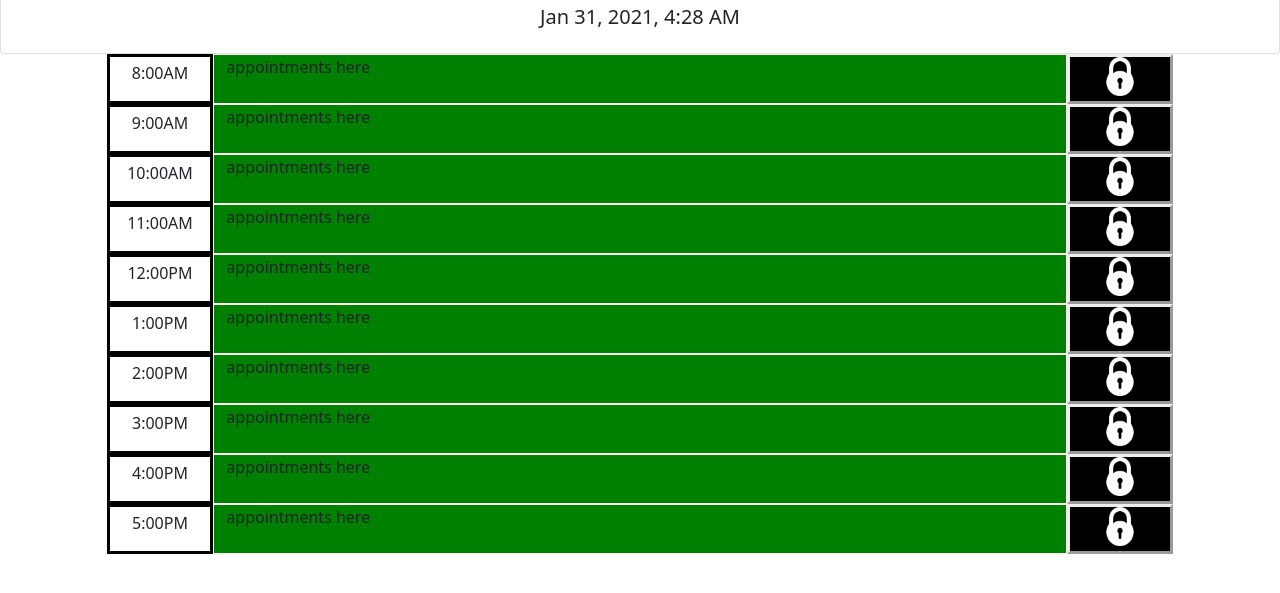
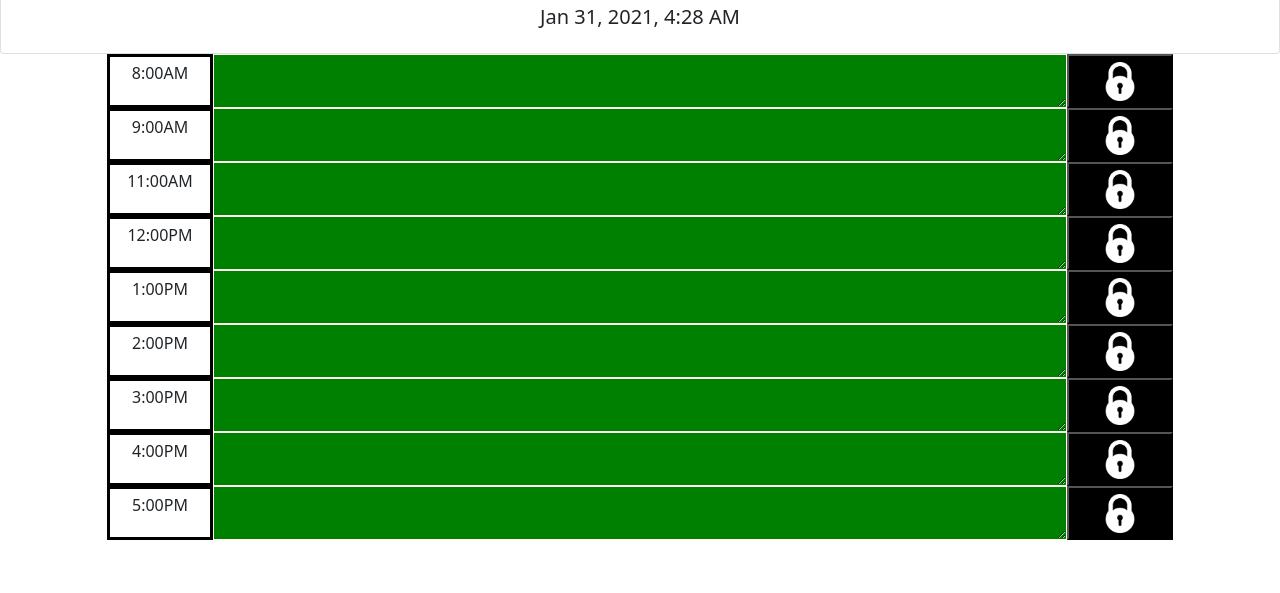
Before and after one commit to GQuak/05_WorkCalendar, a plain HTML site: page index.html in a window 1280 px wide. Shown: the part 91-684 px from the top of the page. Drawn offline with nearby package versions, Linux system fonts and the light colour scheme.

Commit message:
updating HTML elements & displaying todays date

```diff
--- a/index.html
+++ b/index.html
@@ -27,391 +27,196 @@
                 <h4 class="card-subtitle mb-2 text-muted">A simple calendar app, for scheduling your work day.</h4>
                 <!-- Todays Date -->
                 <h5 class="DateTime">*Today's Date*</h5>
-
-                <!-- <a href="#" class="card-link">Card link</a>
-                <a href="#" class="card-link">Another link</a> -->
             </div>
         </div>
     </div>
 
 
     <!-- Card2 - body -->
-    <!-- header / 9 rows / footer? -->
+    <!-- header / 10 rows / footer? -->
 
     <!-- hour | appointment block | lock button -->
     <!-- HOUR: shows business hours from 9AM - 5PM -->
     <!-- APP BLOCK: grey = passed hours, red = current hour, green = future hours -->
     <!-- LOCK: button that saves text in app block -->
+
     <!-- 8AM -->
     <div class="container-fluid">
         <div class="row">
-            <!-- -->
             <div class="col-1"></div>
-
             <!-- Hour Column -->
             <div class="timeBlock col-1">
                 <p>8:00AM</p>
             </div>
-
-
             <!-- Appointment text & background color -->
-            <div class="appointment col-8">
-                <p>appointments here</p>
-                <!-- <form>
-                     <textarea id="nineAM" name="nineAM" rows="3" cols="100"></textarea> -->
-
-                <!-- </form>  -->
-
-            </div>
-
-
+            <textarea class="appointment col-8" id="8hour" name="8hour"></textarea>
             <!-- Text "Lock" button column -->
-            <div class="lock col-1">
+            <button class="lock col-1">
                 <img src="assets/images/White-Lock-Black-Background.png" alt="Lock Calendar Appointment" width="70px;"
                     height="70px" class="center">
-            </div>
-
-
-            <!-- -->
-            <div class=" col-1">
-            </div>
+            </button>
+            <div class=" col-1"> </div>
         </div>
     </div>
 
     <!-- 9AM -->
     <div class="container-fluid">
         <div class="row">
-            <!-- -->
             <div class="col-1"></div>
-
             <!-- Hour Column -->
             <div class="timeBlock col-1">
                 <p>9:00AM</p>
             </div>
-
-
             <!-- Appointment text & background color -->
-            <div class="appointment col-8">
-                <p>appointments here</p>
-                <!-- <form>
-                     <textarea id="nineAM" name="nineAM" rows="3" cols="100"></textarea> -->
-
-                <!-- </form>  -->
-
-            </div>
-
-
+            <textarea class="appointment col-8" id="9hour" name="9hour"></textarea>
             <!-- Text "Lock" button column -->
-            <div class="lock col-1">
+            <button class="lock col-1">
                 <img src="assets/images/White-Lock-Black-Background.png" alt="Lock Calendar Appointment" width="70px;"
                     height="70px" class="center">
-            </div>
-
-
-            <!-- -->
-            <div class=" col-1">
-            </div>
-        </div>
-    </div>
-
-    <!-- 10AM -->
-    <div class="container-fluid">
-        <div class="row">
-            <!-- -->
-            <div class="col-1"></div>
-
-            <!-- Hour Column -->
-            <div class="timeBlock col-1">
-                <p>10:00AM</p>
-            </div>
-
-
-            <!-- Appointment text & background color -->
-            <div class="appointment col-8">
-                <p>appointments here</p>
-                <!-- <form>
-                     <textarea id="nineAM" name="nineAM" rows="3" cols="100"></textarea> -->
-
-                <!-- </form>  -->
-
-            </div>
-
-
-            <!-- Text "Lock" button column -->
-            <div class="lock col-1">
-                <img src="assets/images/White-Lock-Black-Background.png" alt="Lock Calendar Appointment" width="70px;"
-                    height="70px" class="center">
-            </div>
-
-
-            <!-- -->
-            <div class=" col-1">
-            </div>
+            </button>
+            <div class=" col-1"></div>
         </div>
     </div>
 
     <!-- 11AM -->
     <div class="container-fluid">
         <div class="row">
-            <!-- -->
             <div class="col-1"></div>
-
             <!-- Hour Column -->
             <div class="timeBlock col-1">
                 <p>11:00AM</p>
             </div>
-
-
             <!-- Appointment text & background color -->
-            <div class="appointment col-8">
-                <p>appointments here</p>
-                <!-- <form>
-                     <textarea id="nineAM" name="nineAM" rows="3" cols="100"></textarea> -->
-
-                <!-- </form>  -->
-
-            </div>
-
-
+            <textarea class="appointment col-8" id="11hour" name="11hour"></textarea>
             <!-- Text "Lock" button column -->
-            <div class="lock col-1">
+            <button class="lock col-1">
                 <img src="assets/images/White-Lock-Black-Background.png" alt="Lock Calendar Appointment" width="70px;"
                     height="70px" class="center">
-            </div>
-
-
-            <!-- -->
-            <div class=" col-1">
-            </div>
+            </button>
+            <div class=" col-1"></div>
         </div>
     </div>
 
     <!-- 12PM -->
     <div class="container-fluid">
         <div class="row">
-            <!-- -->
             <div class="col-1"></div>
-
             <!-- Hour Column -->
             <div class="timeBlock col-1">
                 <p>12:00PM</p>
             </div>
-
-
             <!-- Appointment text & background color -->
-            <div class="appointment col-8">
-                <p>appointments here</p>
-                <!-- <form>
-                     <textarea id="nineAM" name="nineAM" rows="3" cols="100"></textarea> -->
-
-                <!-- </form>  -->
-
-            </div>
-
-
+            <textarea class="appointment col-8" id="12hour" name="12hour"></textarea>
             <!-- Text "Lock" button column -->
-            <div class="lock col-1">
+            <button class="lock col-1">
                 <img src="assets/images/White-Lock-Black-Background.png" alt="Lock Calendar Appointment" width="70px;"
                     height="70px" class="center">
-            </div>
-
-
-            <!-- -->
-            <div class=" col-1">
-            </div>
+            </button>
+            <div class=" col-1"></div>
         </div>
     </div>
 
     <!-- 1PM -->
     <div class="container-fluid">
         <div class="row">
-            <!-- -->
             <div class="col-1"></div>
-
             <!-- Hour Column -->
             <div class="timeBlock col-1">
                 <p>1:00PM</p>
             </div>
-
-
             <!-- Appointment text & background color -->
-            <div class="appointment col-8">
-                <p>appointments here</p>
-                <!-- <form>
-                     <textarea id="nineAM" name="nineAM" rows="3" cols="100"></textarea> -->
-
-                <!-- </form>  -->
-
-            </div>
-
-
+            <textarea class="appointment col-8" id="13hour" name="13hour"></textarea>
             <!-- Text "Lock" button column -->
-            <div class="lock col-1">
+            <button class="lock col-1">
                 <img src="assets/images/White-Lock-Black-Background.png" alt="Lock Calendar Appointment" width="70px;"
-                    height="70px" class="center"">
-            </div>
-
-
-            <!-- -->
-            <div class=" col-1">
-            </div>
+                    height="70px" class="center">
+            </button>
+            <div class=" col-1"></div>
         </div>
     </div>
 
     <!-- 2PM -->
     <div class="container-fluid">
         <div class="row">
-            <!-- -->
             <div class="col-1"></div>
-
             <!-- Hour Column -->
             <div class="timeBlock col-1">
                 <p>2:00PM</p>
             </div>
-
-
             <!-- Appointment text & background color -->
-            <div class="appointment col-8">
-                <p>appointments here</p>
-                <!-- <form>
-                     <textarea id="nineAM" name="nineAM" rows="3" cols="100"></textarea> -->
-
-                <!-- </form>  -->
-
-            </div>
-
-
+            <textarea class="appointment col-8" id="14hour" name="14hour"></textarea>
             <!-- Text "Lock" button column -->
-            <div class="lock col-1">
+            <button class="lock col-1">
                 <img src="assets/images/White-Lock-Black-Background.png" alt="Lock Calendar Appointment" width="70px;"
-                    height="70px" class="center"">
-            </div>
-
-
-            <!-- -->
-            <div class=" col-1">
-            </div>
+                    height="70px" class="center">
+            </button>
+            <div class=" col-1"></div>
         </div>
     </div>
 
     <!-- 3PM -->
     <div class="container-fluid">
         <div class="row">
-            <!-- -->
             <div class="col-1"></div>
-
             <!-- Hour Column -->
             <div class="timeBlock col-1">
                 <p>3:00PM</p>
             </div>
-
-
             <!-- Appointment text & background color -->
-            <div class="appointment col-8">
-                <p>appointments here</p>
-                <!-- <form>
-                     <textarea id="nineAM" name="nineAM" rows="3" cols="100"></textarea> -->
-
-                <!-- </form>  -->
-
-            </div>
-
-
+            <textarea class="appointment col-8" id="15hour" name="15hour"></textarea>
             <!-- Text "Lock" button column -->
-            <div class="lock col-1">
+            <button class="lock col-1">
                 <img src="assets/images/White-Lock-Black-Background.png" alt="Lock Calendar Appointment" width="70px;"
-                    height="70px" class="center"">
-            </div>
-
-
-            <!-- -->
-            <div class=" col-1">
-            </div>
+                    height="70px" class="center">
+            </button>
+            <div class=" col-1"></div>
         </div>
     </div>
 
     <!-- 4PM -->
     <div class="container-fluid">
         <div class="row">
-            <!-- -->
             <div class="col-1"></div>
-
             <!-- Hour Column -->
             <div class="timeBlock col-1">
                 <p>4:00PM</p>
             </div>
-
-
             <!-- Appointment text & background color -->
-            <div class="appointment col-8">
-                <p>appointments here</p>
-                <!-- <form>
-                     <textarea id="nineAM" name="nineAM" rows="3" cols="100"></textarea> -->
-
-                <!-- </form>  -->
-
-            </div>
-
-
+            <textarea class="appointment col-8" id="16hour" name="16hour"></textarea>
             <!-- Text "Lock" button column -->
-            <div class="lock col-1">
+            <button class="lock col-1">
                 <img src="assets/images/White-Lock-Black-Background.png" alt="Lock Calendar Appointment" width="70px;"
-                    height="70px" class="center"">
-            </div>
-
-
-            <!-- -->
-            <div class=" col-1">
-            </div>
+                    height="70px" class="center">
+            </button>
+            <div class=" col-1"></div>
         </div>
     </div>
 
     <!-- 5PM -->
     <div class="container-fluid">
         <div class="row">
-            <!-- -->
             <div class="col-1"></div>
-
             <!-- Hour Column -->
             <div class="timeBlock col-1">
                 <p>5:00PM</p>
             </div>
-
-
             <!-- Appointment text & background color -->
-            <div class="appointment col-8">
-                <p>appointments here</p>
-                <!-- <form>
-                     <textarea id="nineAM" name="nineAM" rows="3" cols="100"></textarea> -->
-
-                <!-- </form>  -->
-
-            </div>
-
-
+            <textarea class="appointment col-8" id="17hour" name="17hour"></textarea>
             <!-- Text "Lock" button column -->
-            <div class="lock col-1">
+            <button class="lock col-1">
                 <img src="assets/images/White-Lock-Black-Background.png" alt="Lock Calendar Appointment" width="70px;"
-                    height="70px" class="center"">
-            </div>
-
-
-            <!-- -->
-            <div class=" col-1">
-            </div>
+                    height="70px" class="center">
+            </button>
+            <div class=" col-1"></div>
         </div>
     </div>
-
-
-
-
 
     <script src="https://cdn.jsdelivr.net/npm/bootstrap@5.0.0-beta1/dist/js/bootstrap.bundle.min.js"
         integrity="sha384-ygbV9kiqUc6oa4msXn9868pTtWMgiQaeYH7/t7LECLbyPA2x65Kgf80OJFdroafW"
         crossorigin="anonymous"></script>
+    <script src="https://ajax.googleapis.com/ajax/libs/jquery/3.5.1/jquery.min.js"></script>
     <script src="assets/js/luxon.js"></script>
     <script src="assets/js/script.js"></script>
-    <!-- <script>luxon.DateTime.local();</script> -->
 </body>
 
 </html>
```
Also changed, not shown: assets/js/script.js (+24 -17 lines).
